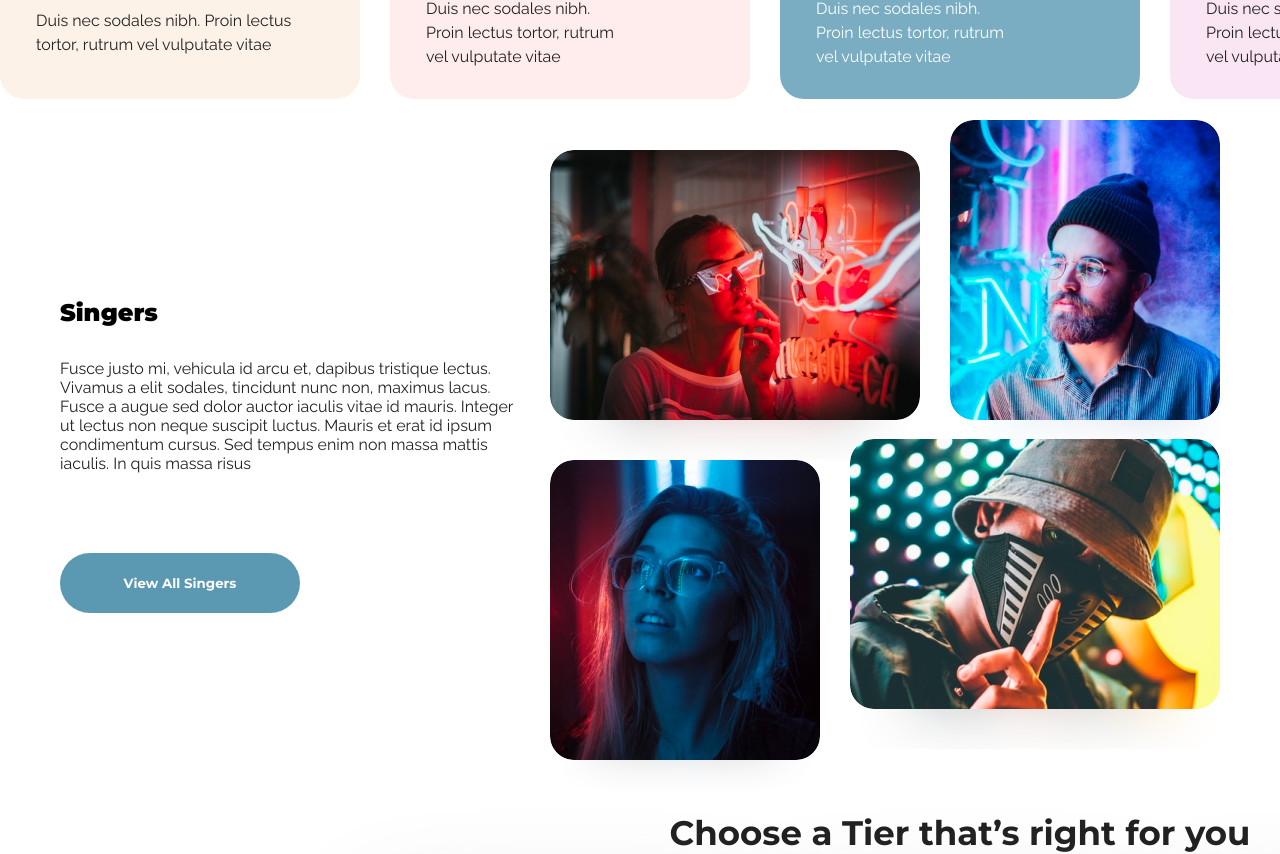
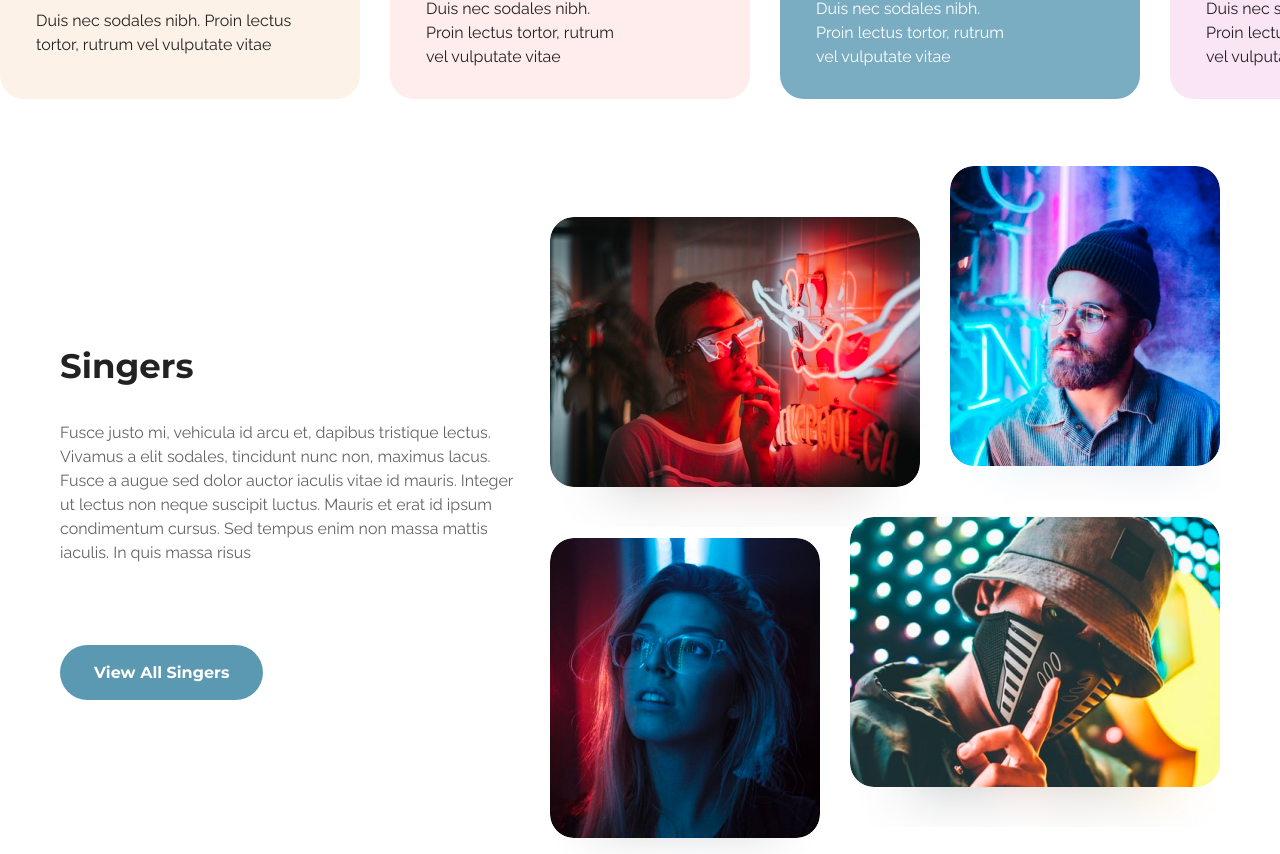
Before and after one commit to taodemy/taotify-website, a Next.js app: page / in a window 1280 px wide. Shown: the part 1795-2649 px from the top of the page. Built offline with nearby package versions, Linux system fonts and the light colour scheme.

Commit message:
fix the font styles

```diff
--- a/src/components/Singers/index.module.scss
+++ b/src/components/Singers/index.module.scss
@@ -1,48 +1,36 @@
+.singers{
+  margin: 40px 0;
+}
 .singer_container {
     display: flex;
     max-width: 1280px;
     justify-content: center;
     margin: 0 auto;
+    padding: 27px 0;
   }
   .singer_introduction {
     font-family: Montserrat;
     width: 470px;
     display: flex;
     align-items: center;
-
-  }
-  .singer_introduction h2{
-    color: #000;
-    font-weight:900;
   }
   .singer_introduction p{
-    font-family: Raleway;
-    color: #222222;
     margin-top: 32px;
-
+    opacity: 70%;
   }
 
   .singer_introduction button{
-    font-family: Montserrat;
     background: #5B99B3;
     border-radius: 32px;
     border: none;
-    width: 240px;
-    height: 60px;
-    box-sizing: border-box;
-    padding: 18px, 34px, 18px, 34px;
-    color: white;
-    font-weight: bold;
+    padding: 18px 34px 18px 34px;
     margin-top: 80px;
-
   }
   .singer_posters{
     margin-left: 20px;
     width: 670px;
     height: 712px;
     position: relative;
-    padding: 21px 0;
-
   }
   .singer_posters img{
     position: absolute;
@@ -60,23 +48,22 @@
     height: 270px;
     border-radius: 24px;
     top:91px;
-    opacity: 0.5;
+    opacity: 50%;
   }
 
   .singerSectionImg2{
     width: 270px;
     height: 300px;
     border-radius: 24px;
-    bottom: 51px;
+    bottom: 40px;
     z-index: 1;
   }
   .singerSectionImg21{
     width: 270px;
     height: 300px;
     border-radius: 24px;
-    bottom: 11px;
-    opacity: 0.5;
-
+    bottom: 0;
+    opacity: 50%;
   }
   .singerSectionImg3{
     width: 270px;
@@ -90,15 +77,15 @@
     height: 300px;
     border-radius: 24px;
     right: 0;
-    top: 61px;
-    opacity: 0.5;
+    top: 40px;
+    opacity: 50%;
   }
-
   .singerSectionImg4{
     width: 370px;
     height: 270px;
     border-radius: 24px;
-    bottom: 102px;
+    bottom: 91px;
+    // top: 351px;
     right: 0;
     z-index: 1;
   }
@@ -106,8 +93,7 @@
     width: 370px;
     height: 270px;
     border-radius: 24px;
-    bottom: 62px;
+    bottom: 51px;
     right: 0;
-    opacity: 0.5;
-
+    opacity: 50%;
   }
--- a/src/components/Singers/index.tsx
+++ b/src/components/Singers/index.tsx
@@ -3,12 +3,12 @@ import style from './index.module.scss';
 
 const Singers = () => {
   return (
-    <div>
+    <section className={style.singers}>
        <main className={style.singer_container}>
         <article className={style.singer_introduction}>
           <div>
-            <h2>Singers</h2>
-            <p>
+            <h2 className="font_h2_headline dark-colored-text">Singers</h2>
+            <p className="font_main_regular dark-colored-text">
               Fusce justo mi, vehicula id arcu et, dapibus tristique lectus.
               Vivamus a elit sodales, tincidunt nunc non, maximus lacus. Fusce a
               augue sed dolor auctor iaculis vitae id mauris. Integer ut lectus
@@ -16,7 +16,7 @@ const Singers = () => {
               cursus. Sed tempus enim non massa mattis iaculis. In quis massa
               risus
             </p>
-            <button>View All Singers</button>
+            <button className="font_h5_headline light-colored-text">View All Singers</button>
           </div>
         </article>
         <aside className={style.singer_posters}>
@@ -65,7 +65,7 @@ const Singers = () => {
           ></img>
         </aside>
       </main>
-    </div>
+    </section>
   )
 }
 
```
